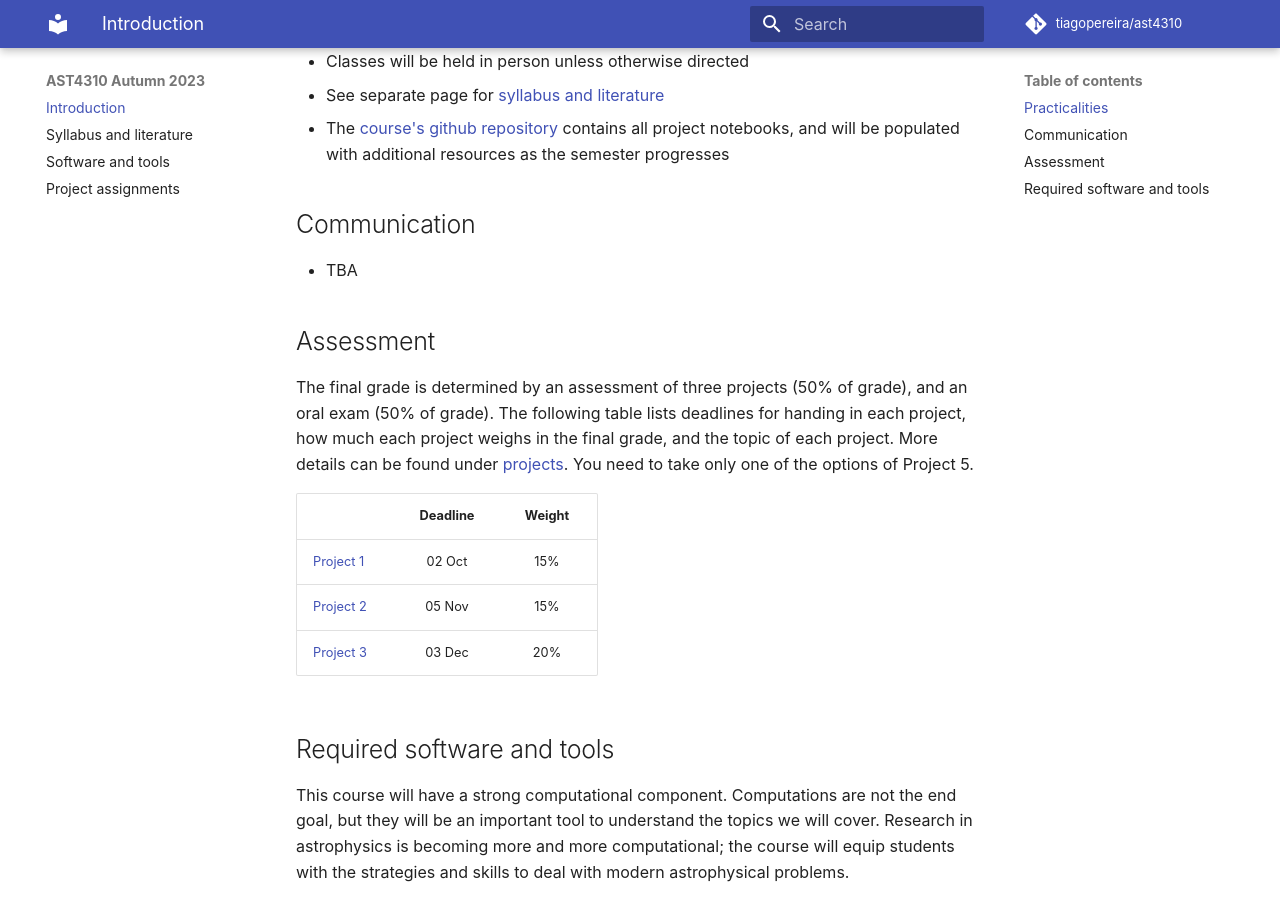
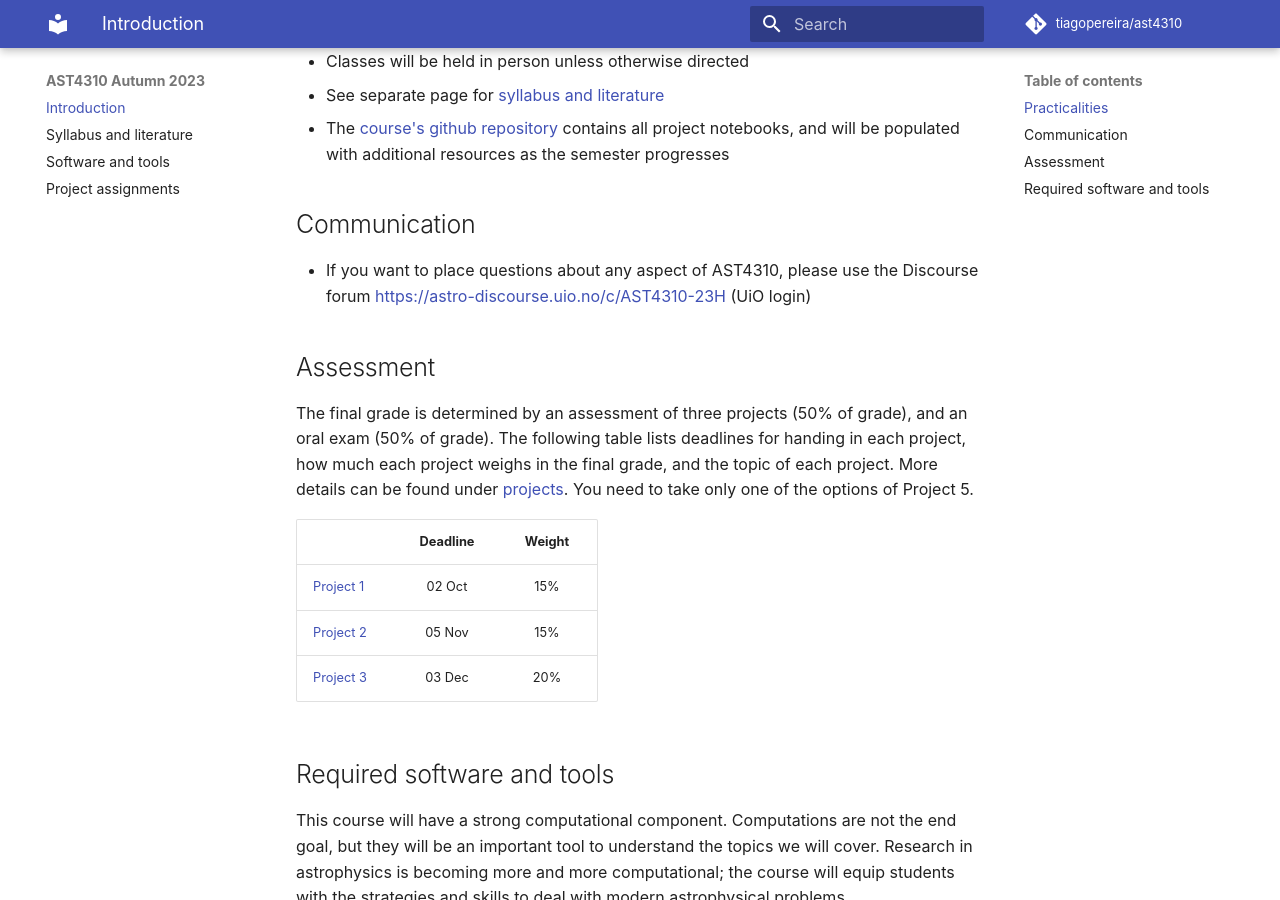
Before and after one commit to tiagopereira/ast4310_h23, an MkDocs documentation site: the page built from docs/index.md, in a window 1280 px wide and 900 px high, scrolled down 332 px. Built offline with MkDocs 1.6.1 and Material for MkDocs 9.7.7, drawn with Linux system fonts in a browser that asks for light colours; comment, search, counter and statistics services are not loaded.

Commit message:
Added link to Discourse

```diff
--- a/docs/index.md
+++ b/docs/index.md
@@ -11,7 +11,7 @@ These pages contain a description of AST4310 and additional resources. The pages
 
 
 ## Communication
-- TBA
+- If you want to place questions about any aspect of AST4310, please use the Discourse forum [https://astro-discourse.uio.no/c/AST4310-23H](https://astro-discourse.uio.no/c/AST4310-23H) (UiO login)
 
 ## Assessment
 
```
